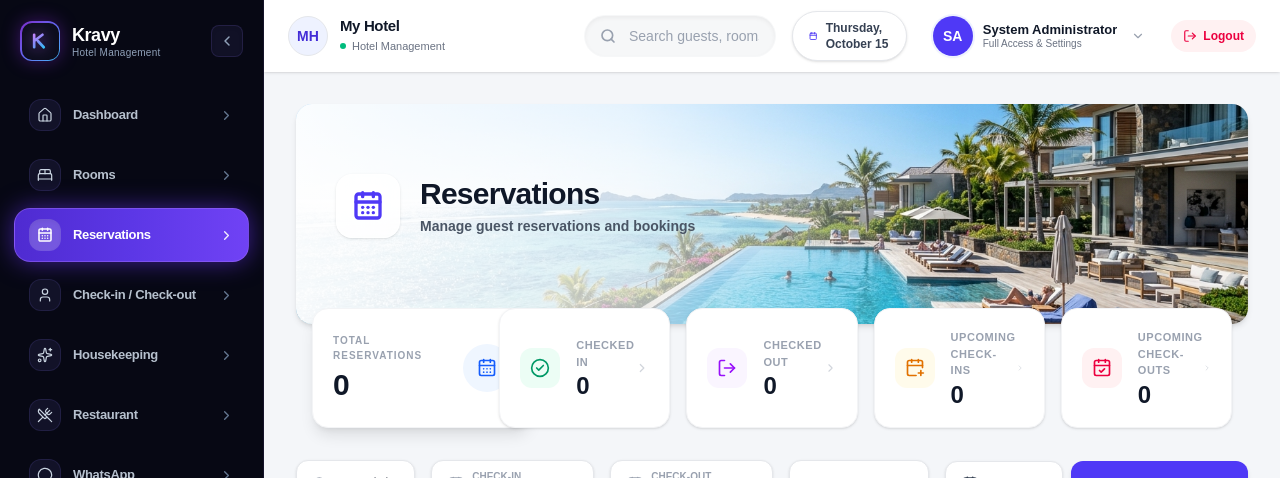
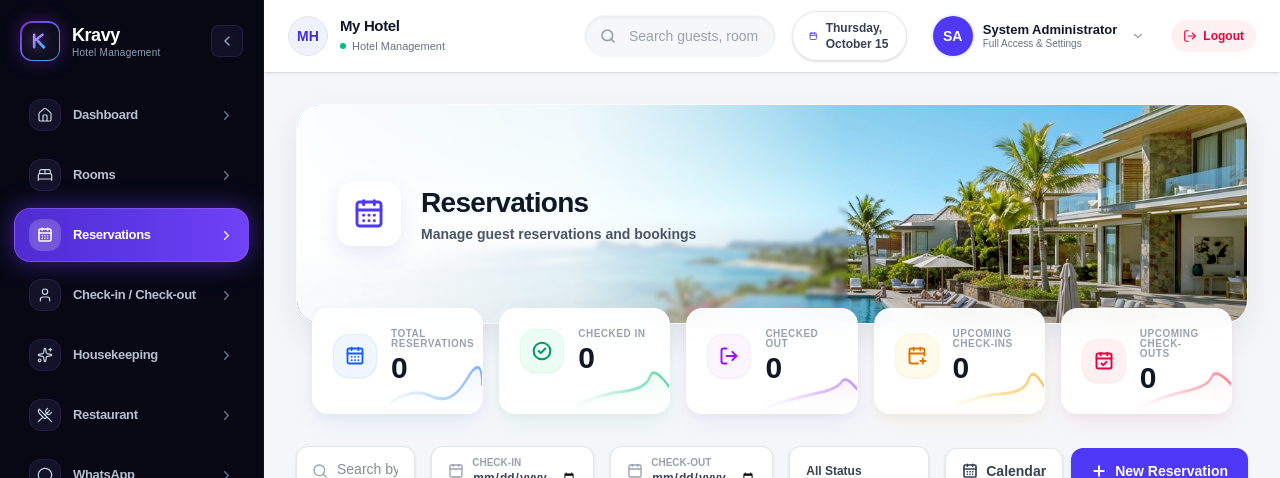
Before and after one commit to vikasco987/kravy-hotel-management, a Next.js app: page /dashboard/reservations in a window 1280 px wide. Shown: the top 478 px of the page. Built offline with nearby package versions, Linux system fonts and the light colour scheme; no server answers.

Commit message:
ui: enhance reservations banner and stats cards

```diff
--- a/src/app/dashboard/reservations/page.tsx
+++ b/src/app/dashboard/reservations/page.tsx
@@ -183,88 +183,188 @@ export default function ReservationsPage() {
       <div className="p-4 md:p-6 lg:p-8 max-w-[1600px] mx-auto w-full space-y-6">
 
         {/* HERO HEADER */}
-        <div className="relative w-full h-[180px] md:h-[220px] rounded-2xl overflow-hidden flex flex-col justify-center shadow-md">
-           <img src="/images/reservations-banner.jpg" className="absolute inset-0 w-full h-full object-cover object-center" alt="Background" />
-           <div className="absolute inset-0 bg-gradient-to-r from-white/95 via-white/70 to-transparent w-[90%] md:w-[70%]"></div>
+        <div className="relative w-full h-[180px] md:h-[220px] rounded-3xl overflow-hidden flex flex-col justify-center shadow-[0_12px_36px_-6px_rgba(30,41,59,0.12)] border border-white/60">
+           {/* Background Image with warm saturation and brightness */}
+           <img
+             src="/images/reservations-banner.jpg"
+             className="absolute inset-0 w-full h-full object-cover object-[center_35%] scale-[1.02] filter brightness-[1.04] contrast-[1.05] saturate-[1.12]"
+             alt="Background"
+           />
 
-           <div className="relative z-10 px-6 md:px-10 flex flex-col md:flex-row items-start md:items-center gap-5 mb-4">
-             <div className="w-14 h-14 md:w-16 md:h-16 rounded-2xl bg-white/80 backdrop-blur-md flex items-center justify-center text-indigo-600 shadow-sm border border-white/50">
-               <CalendarDays size={32} strokeWidth={2.5} />
+           {/* Cinematic Golden-Hour Sunbeam & Warm Light Overlays */}
+           <div className="absolute inset-0 bg-gradient-to-r from-amber-500/15 via-orange-400/10 to-yellow-200/20 mix-blend-color-dodge pointer-events-none"></div>
+           <div className="absolute inset-0 bg-gradient-to-t from-black/25 via-transparent to-amber-200/15 pointer-events-none"></div>
+
+           {/* Soft Left Frosted Glow for Text Contrast matching reference */}
+           <div className="absolute inset-y-0 left-0 w-full md:w-[58%] bg-gradient-to-r from-white/95 via-white/80 to-transparent backdrop-blur-[2px]"></div>
+
+           {/* Content Box */}
+           <div className="relative z-10 px-6 md:px-10 flex items-center gap-5">
+             <div className="w-14 h-14 md:w-16 md:h-16 rounded-2xl bg-white/90 backdrop-blur-md flex items-center justify-center text-indigo-600 shadow-[0_8px_20px_rgba(79,70,229,0.12)] border border-white/80 shrink-0">
+               <CalendarDays size={32} strokeWidth={2.2} />
              </div>
              <div>
-               <h1 className="text-2xl md:text-3xl font-black text-gray-900 tracking-tight">Reservations</h1>
-               <p className="text-gray-600 font-bold text-xs md:text-sm mt-1">Manage guest reservations and bookings</p>
+               <h1 className="text-2xl md:text-[28px] font-black text-gray-900 tracking-tight leading-tight drop-shadow-xs">Reservations</h1>
+               <p className="text-gray-600 font-semibold text-xs md:text-sm mt-1">Manage guest reservations and bookings</p>
              </div>
            </div>
         </div>
 
         {/* STATS CARDS */}
-        <div className="grid grid-cols-2 md:grid-cols-5 gap-4 -mt-10 relative z-20 px-4">
-           {/* Card 1 */}
-           <div className="bg-white rounded-2xl p-5 shadow-lg border border-gray-100 flex items-center justify-between col-span-2 md:col-span-1 min-w-[220px]">
-             <div>
-                <div className="text-[10px] font-bold text-gray-400 uppercase tracking-widest">Total Reservations</div>
-                <div className="text-3xl font-black text-gray-900 mt-1">{stats.total}</div>
+        <div className="grid grid-cols-2 md:grid-cols-5 gap-4 -mt-10 relative z-20 px-2 md:px-4">
+           {/* Card 1: Total Reservations */}
+           <div className="group relative bg-white/95 backdrop-blur-md rounded-2xl p-5 shadow-[0_10px_25px_-5px_rgba(59,130,246,0.1),0_4px_12px_rgba(0,0,0,0.04)] border border-white hover:border-blue-200 transition-all duration-300 hover:shadow-[0_14px_30px_-5px_rgba(59,130,246,0.16)] flex flex-col justify-between overflow-hidden col-span-2 md:col-span-1 min-h-[105px]">
+             <div className="flex items-center gap-3.5 relative z-10">
+                <div className="w-11 h-11 rounded-2xl bg-blue-50 text-blue-600 flex items-center justify-center shadow-xs border border-blue-100/60 shrink-0">
+                   <CalendarDays size={20} strokeWidth={2.2} />
+                </div>
+                <div className="min-w-0">
+                   <div className="text-[10px] font-bold text-gray-400 uppercase tracking-wider leading-none">TOTAL RESERVATIONS</div>
+                   <div className="text-2xl md:text-3xl font-black text-gray-900 mt-1 leading-none tracking-tight">{stats.total}</div>
+                </div>
              </div>
-             <div className="w-12 h-12 rounded-full bg-blue-50 text-blue-600 flex items-center justify-center">
-                <CalendarDays size={20} />
+             {/* Decorative Sparkline Wave Graphic */}
+             <div className="absolute right-0 bottom-0 w-[55%] h-12 pointer-events-none opacity-85 group-hover:opacity-100 transition-opacity">
+                <svg viewBox="0 0 120 40" fill="none" preserveAspectRatio="none" className="w-full h-full">
+                  <defs>
+                    <linearGradient id="blueWave" x1="0%" y1="0%" x2="100%" y2="0%">
+                      <stop offset="0%" stopColor="#93c5fd" stopOpacity="0.1" />
+                      <stop offset="50%" stopColor="#60a5fa" stopOpacity="0.45" />
+                      <stop offset="100%" stopColor="#3b82f6" stopOpacity="0.75" />
+                    </linearGradient>
+                    <linearGradient id="blueFill" x1="0%" y1="0%" x2="0%" y2="100%">
+                      <stop offset="0%" stopColor="#bfdbfe" stopOpacity="0.4" />
+                      <stop offset="100%" stopColor="#eff6ff" stopOpacity="0" />
+                    </linearGradient>
+                  </defs>
+                  <path d="M0 32 Q 30 18, 55 26 T 100 12 T 120 16 L 120 40 L 0 40 Z" fill="url(#blueFill)" />
+                  <path d="M0 32 Q 30 18, 55 26 T 100 12 T 120 16" stroke="url(#blueWave)" strokeWidth="2.5" strokeLinecap="round" />
+                </svg>
              </div>
            </div>
 
-           {/* Card 2 */}
-           <div className="bg-white rounded-2xl p-5 shadow-sm border border-gray-100 flex items-center justify-between">
-             <div className="flex items-center gap-4">
-                <div className="w-10 h-10 rounded-xl bg-emerald-50 text-emerald-600 flex items-center justify-center shrink-0">
-                  <CheckCircle2 size={20} />
+           {/* Card 2: Checked In */}
+           <div className="group relative bg-white/95 backdrop-blur-md rounded-2xl p-5 shadow-[0_10px_25px_-5px_rgba(16,185,129,0.1),0_4px_12px_rgba(0,0,0,0.04)] border border-white hover:border-emerald-200 transition-all duration-300 hover:shadow-[0_14px_30px_-5px_rgba(16,185,129,0.16)] flex flex-col justify-between overflow-hidden min-h-[105px]">
+             <div className="flex items-center gap-3.5 relative z-10">
+                <div className="w-11 h-11 rounded-2xl bg-emerald-50 text-emerald-600 flex items-center justify-center shadow-xs border border-emerald-100/60 shrink-0">
+                   <CheckCircle2 size={20} strokeWidth={2.4} />
                 </div>
-                <div>
-                  <div className="text-[11px] font-bold text-gray-400 uppercase tracking-wider">Checked In</div>
-                  <div className="text-2xl font-black text-gray-900 leading-none mt-1">{stats.checkedIn}</div>
+                <div className="min-w-0">
+                   <div className="text-[10px] font-bold text-gray-400 uppercase tracking-wider leading-none">CHECKED IN</div>
+                   <div className="text-2xl md:text-3xl font-black text-gray-900 mt-1 leading-none tracking-tight">{stats.checkedIn}</div>
                 </div>
              </div>
-             <ChevronRight size={16} className="text-gray-300" />
+             {/* Decorative Sparkline Wave Graphic */}
+             <div className="absolute right-0 bottom-0 w-[55%] h-12 pointer-events-none opacity-85 group-hover:opacity-100 transition-opacity">
+                <svg viewBox="0 0 120 40" fill="none" preserveAspectRatio="none" className="w-full h-full">
+                  <defs>
+                    <linearGradient id="emeraldWave" x1="0%" y1="0%" x2="100%" y2="0%">
+                      <stop offset="0%" stopColor="#a7f3d0" stopOpacity="0.1" />
+                      <stop offset="50%" stopColor="#34d399" stopOpacity="0.45" />
+                      <stop offset="100%" stopColor="#10b981" stopOpacity="0.75" />
+                    </linearGradient>
+                    <linearGradient id="emeraldFill" x1="0%" y1="0%" x2="0%" y2="100%">
+                      <stop offset="0%" stopColor="#bbf7d0" stopOpacity="0.4" />
+                      <stop offset="100%" stopColor="#f0fdf4" stopOpacity="0" />
+                    </linearGradient>
+                  </defs>
+                  <path d="M0 34 Q 30 24, 60 22 T 95 10 T 120 18 L 120 40 L 0 40 Z" fill="url(#emeraldFill)" />
+                  <path d="M0 34 Q 30 24, 60 22 T 95 10 T 120 18" stroke="url(#emeraldWave)" strokeWidth="2.5" strokeLinecap="round" />
+                </svg>
+             </div>
            </div>
 
-           {/* Card 3 */}
-           <div className="bg-white rounded-2xl p-5 shadow-sm border border-gray-100 flex items-center justify-between">
-             <div className="flex items-center gap-4">
-                <div className="w-10 h-10 rounded-xl bg-purple-50 text-purple-600 flex items-center justify-center shrink-0">
-                  <LogOut size={20} />
+           {/* Card 3: Checked Out */}
+           <div className="group relative bg-white/95 backdrop-blur-md rounded-2xl p-5 shadow-[0_10px_25px_-5px_rgba(168,85,247,0.1),0_4px_12px_rgba(0,0,0,0.04)] border border-white hover:border-purple-200 transition-all duration-300 hover:shadow-[0_14px_30px_-5px_rgba(168,85,247,0.16)] flex flex-col justify-between overflow-hidden min-h-[105px]">
+             <div className="flex items-center gap-3.5 relative z-10">
+                <div className="w-11 h-11 rounded-2xl bg-purple-50 text-purple-600 flex items-center justify-center shadow-xs border border-purple-100/60 shrink-0">
+                   <LogOut size={20} strokeWidth={2.3} />
                 </div>
-                <div>
-                  <div className="text-[11px] font-bold text-gray-400 uppercase tracking-wider">Checked Out</div>
-                  <div className="text-2xl font-black text-gray-900 leading-none mt-1">{stats.checkedOut}</div>
+                <div className="min-w-0">
+                   <div className="text-[10px] font-bold text-gray-400 uppercase tracking-wider leading-none">CHECKED OUT</div>
+                   <div className="text-2xl md:text-3xl font-black text-gray-900 mt-1 leading-none tracking-tight">{stats.checkedOut}</div>
                 </div>
              </div>
-             <ChevronRight size={16} className="text-gray-300" />
+             {/* Decorative Sparkline Wave Graphic */}
+             <div className="absolute right-0 bottom-0 w-[55%] h-12 pointer-events-none opacity-85 group-hover:opacity-100 transition-opacity">
+                <svg viewBox="0 0 120 40" fill="none" preserveAspectRatio="none" className="w-full h-full">
+                  <defs>
+                    <linearGradient id="purpleWave" x1="0%" y1="0%" x2="100%" y2="0%">
+                      <stop offset="0%" stopColor="#e9d5ff" stopOpacity="0.1" />
+                      <stop offset="50%" stopColor="#c084fc" stopOpacity="0.45" />
+                      <stop offset="100%" stopColor="#a855f7" stopOpacity="0.75" />
+                    </linearGradient>
+                    <linearGradient id="purpleFill" x1="0%" y1="0%" x2="0%" y2="100%">
+                      <stop offset="0%" stopColor="#e9d5ff" stopOpacity="0.45" />
+                      <stop offset="100%" stopColor="#faf5ff" stopOpacity="0" />
+                    </linearGradient>
+                  </defs>
+                  <path d="M0 36 Q 35 28, 65 24 T 100 14 T 120 20 L 120 40 L 0 40 Z" fill="url(#purpleFill)" />
+                  <path d="M0 36 Q 35 28, 65 24 T 100 14 T 120 20" stroke="url(#purpleWave)" strokeWidth="2.5" strokeLinecap="round" />
+                </svg>
+             </div>
            </div>
 
-           {/* Card 4 */}
-           <div className="bg-white rounded-2xl p-5 shadow-sm border border-gray-100 flex items-center justify-between">
-             <div className="flex items-center gap-4">
-                <div className="w-10 h-10 rounded-xl bg-amber-50 text-amber-600 flex items-center justify-center shrink-0">
-                  <CalendarPlus size={20} />
+           {/* Card 4: Upcoming Check-ins */}
+           <div className="group relative bg-white/95 backdrop-blur-md rounded-2xl p-5 shadow-[0_10px_25px_-5px_rgba(245,158,11,0.1),0_4px_12px_rgba(0,0,0,0.04)] border border-white hover:border-amber-200 transition-all duration-300 hover:shadow-[0_14px_30px_-5px_rgba(245,158,11,0.16)] flex flex-col justify-between overflow-hidden min-h-[105px]">
+             <div className="flex items-center gap-3.5 relative z-10">
+                <div className="w-11 h-11 rounded-2xl bg-amber-50 text-amber-600 flex items-center justify-center shadow-xs border border-amber-100/60 shrink-0">
+                   <CalendarPlus size={20} strokeWidth={2.3} />
                 </div>
-                <div>
-                  <div className="text-[11px] font-bold text-gray-400 uppercase tracking-wider">Upcoming Check-ins</div>
-                  <div className="text-2xl font-black text-gray-900 leading-none mt-1">{stats.upcomingCheckIns}</div>
+                <div className="min-w-0">
+                   <div className="text-[10px] font-bold text-gray-400 uppercase tracking-wider leading-none">UPCOMING CHECK-INS</div>
+                   <div className="text-2xl md:text-3xl font-black text-gray-900 mt-1 leading-none tracking-tight">{stats.upcomingCheckIns}</div>
                 </div>
              </div>
-             <ChevronRight size={16} className="text-gray-300" />
+             {/* Decorative Sparkline Wave Graphic */}
+             <div className="absolute right-0 bottom-0 w-[55%] h-12 pointer-events-none opacity-85 group-hover:opacity-100 transition-opacity">
+                <svg viewBox="0 0 120 40" fill="none" preserveAspectRatio="none" className="w-full h-full">
+                  <defs>
+                    <linearGradient id="amberWave" x1="0%" y1="0%" x2="100%" y2="0%">
+                      <stop offset="0%" stopColor="#fde68a" stopOpacity="0.1" />
+                      <stop offset="50%" stopColor="#fbbf24" stopOpacity="0.45" />
+                      <stop offset="100%" stopColor="#f59e0b" stopOpacity="0.75" />
+                    </linearGradient>
+                    <linearGradient id="amberFill" x1="0%" y1="0%" x2="0%" y2="100%">
+                      <stop offset="0%" stopColor="#fef3c7" stopOpacity="0.45" />
+                      <stop offset="100%" stopColor="#fffbeb" stopOpacity="0" />
+                    </linearGradient>
+                  </defs>
+                  <path d="M0 35 Q 35 25, 65 24 T 100 12 T 120 18 L 120 40 L 0 40 Z" fill="url(#amberFill)" />
+                  <path d="M0 35 Q 35 25, 65 24 T 100 12 T 120 18" stroke="url(#amberWave)" strokeWidth="2.5" strokeLinecap="round" />
+                </svg>
+             </div>
            </div>
 
-           {/* Card 5 */}
-           <div className="bg-white rounded-2xl p-5 shadow-sm border border-gray-100 flex items-center justify-between">
-             <div className="flex items-center gap-4">
-                <div className="w-10 h-10 rounded-xl bg-rose-50 text-rose-600 flex items-center justify-center shrink-0">
-                  <CalendarCheck size={20} />
+           {/* Card 5: Upcoming Check-outs */}
+           <div className="group relative bg-white/95 backdrop-blur-md rounded-2xl p-5 shadow-[0_10px_25px_-5px_rgba(244,63,94,0.1),0_4px_12px_rgba(0,0,0,0.04)] border border-white hover:border-rose-200 transition-all duration-300 hover:shadow-[0_14px_30px_-5px_rgba(244,63,94,0.16)] flex flex-col justify-between overflow-hidden min-h-[105px]">
+             <div className="flex items-center gap-3.5 relative z-10">
+                <div className="w-11 h-11 rounded-2xl bg-rose-50 text-rose-600 flex items-center justify-center shadow-xs border border-rose-100/60 shrink-0">
+                   <CalendarCheck size={20} strokeWidth={2.3} />
                 </div>
-                <div>
-                  <div className="text-[11px] font-bold text-gray-400 uppercase tracking-wider">Upcoming Check-outs</div>
-                  <div className="text-2xl font-black text-gray-900 leading-none mt-1">{stats.upcomingCheckOuts}</div>
+                <div className="min-w-0">
+                   <div className="text-[10px] font-bold text-gray-400 uppercase tracking-wider leading-none">UPCOMING CHECK-OUTS</div>
+                   <div className="text-2xl md:text-3xl font-black text-gray-900 mt-1 leading-none tracking-tight">{stats.upcomingCheckOuts}</div>
                 </div>
              </div>
-             <ChevronRight size={16} className="text-gray-300" />
+             {/* Decorative Sparkline Wave Graphic */}
+             <div className="absolute right-0 bottom-0 w-[55%] h-12 pointer-events-none opacity-85 group-hover:opacity-100 transition-opacity">
+                <svg viewBox="0 0 120 40" fill="none" preserveAspectRatio="none" className="w-full h-full">
+                  <defs>
+                    <linearGradient id="roseWave" x1="0%" y1="0%" x2="100%" y2="0%">
+                      <stop offset="0%" stopColor="#fecdd3" stopOpacity="0.1" />
+                      <stop offset="50%" stopColor="#fb7185" stopOpacity="0.45" />
+                      <stop offset="100%" stopColor="#f43f5e" stopOpacity="0.75" />
+                    </linearGradient>
+                    <linearGradient id="roseFill" x1="0%" y1="0%" x2="0%" y2="100%">
+                      <stop offset="0%" stopColor="#ffe4e6" stopOpacity="0.45" />
+                      <stop offset="100%" stopColor="#fff1f2" stopOpacity="0" />
+                    </linearGradient>
+                  </defs>
+                  <path d="M0 36 Q 30 26, 60 22 T 95 10 T 120 16 L 120 40 L 0 40 Z" fill="url(#roseFill)" />
+                  <path d="M0 36 Q 30 26, 60 22 T 95 10 T 120 16" stroke="url(#roseWave)" strokeWidth="2.5" strokeLinecap="round" />
+                </svg>
+             </div>
            </div>
         </div>
 
```
